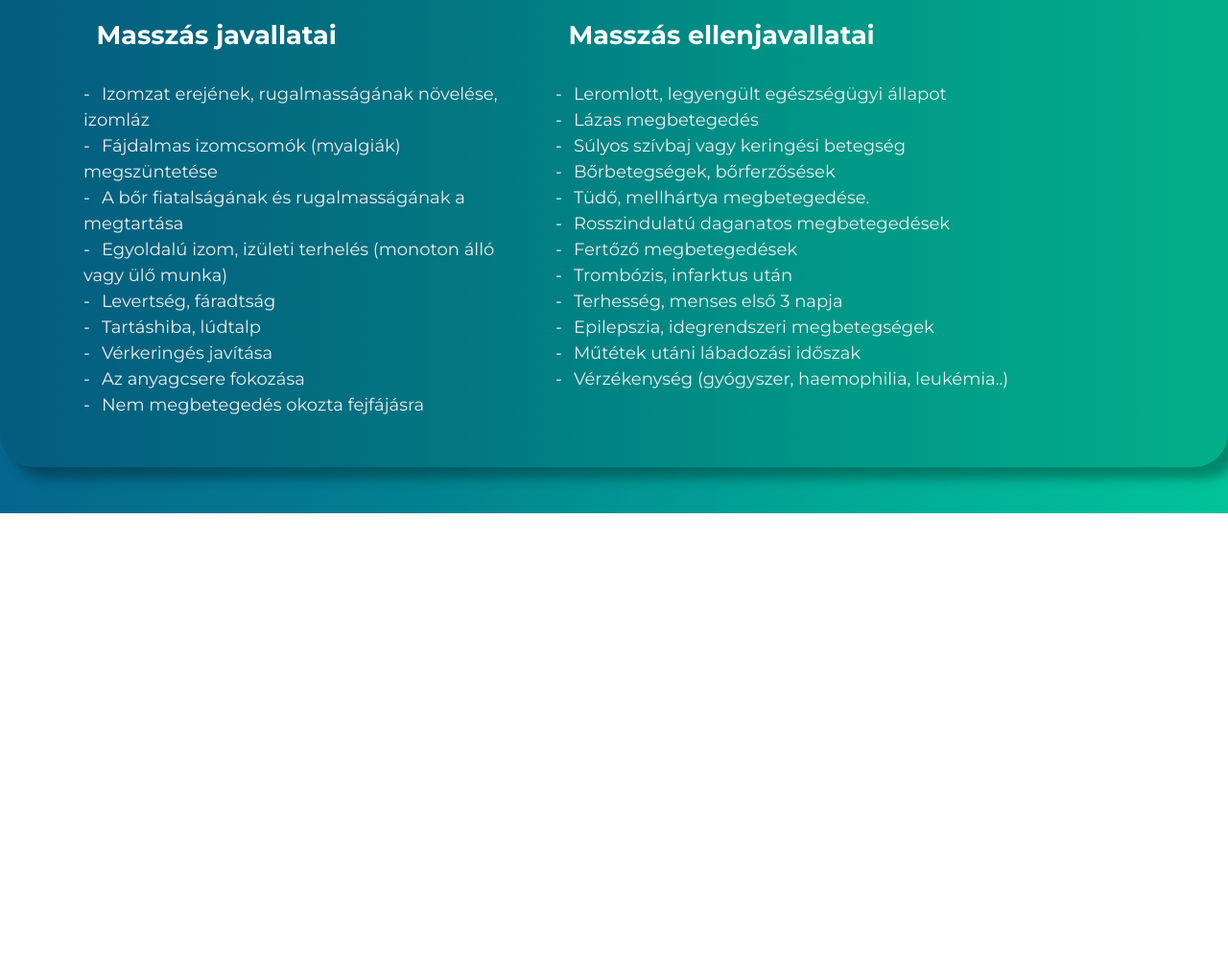
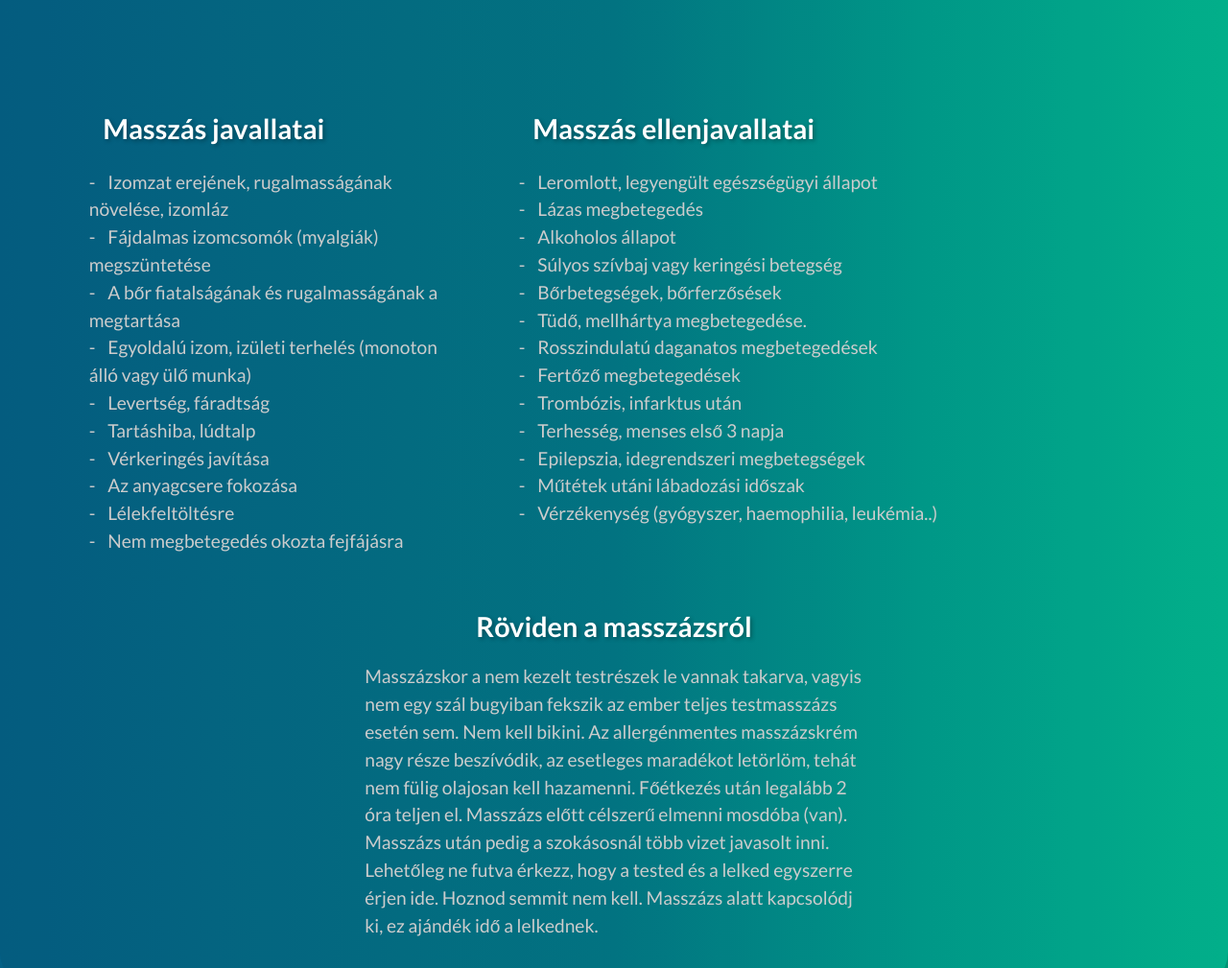
Before and after one commit to 0xBountyHunter/szigetmasszazs, a plain HTML site: page index.html in a window 1280 px wide. Shown: the part 1141-2150 px from the top of the page at 96% size. Before the commit the page ends 1676 px from the top, so only its background shows below. Drawn offline with nearby package versions, Linux system fonts and the light colour scheme.

Commit message:
Changed font-family, added better shadows for boxes and headings

```diff
--- a/css/main.scss
+++ b/css/main.scss
@@ -1,9 +1,9 @@
 :root {
     --color-white: #fff;
-    --color-grey: #eee;
+    --color-grey: #ccc;
     --color-highlight: #05668D;
     --color-black: #000;
-    --measure: 60ch;
+    --measure: 70ch;
     --ratio: 1.5;
     --s0: 1rem;
     --s1: calc(var(--s0)*var(--ratio));
@@ -16,8 +16,8 @@
   $bp-sm: 600px;
   $bp-md: 950px;
   $bp-lg: 1279px;
-  $bp-hg: 1650px;
-
+  $bp-hg: 2500px;
+  $text-shadow: 2px 2px 4px rgba(0, 0, 0, 0.3);
 
 
 
@@ -34,11 +34,15 @@
   }
 
   html {
-      font-size: 62.5%;
+      font-size: 60%;
       @media screen and (min-width: $bp-md) {
-          font-size: 75%;
+          font-size: 70%;
       }
+      @media screen and (min-width: $bp-lg) {
+        font-size: 80%;
+    }
       @media screen and (min-width: $bp-hg) {
+          font-size: 90%;
       }
   }
 
@@ -53,14 +57,11 @@
     background: linear-gradient(90deg, #05668D 0%, #028090 50%, #00A896 75%, #02C39A 100%);
     color: var(--color-white);
     overflow: visible;
-    font-family: 'Montserrat', sans-serif;
+    font-family: 'Lato', sans-serif;
     line-height: 1.5;
     margin: 0 auto;
     max-width: 1500px;
     padding-bottom: 4rem;
-    @media screen and (min-width: $bp-md) {
-        background: linear-gradient(90deg, #05668D 0%, #028090 33.33%, #00A896 67.77%, #02C39A 100%)
-    }
   }
 
   .header {
@@ -70,9 +71,10 @@
   .main {
     padding: 1rem;
     overflow: visible;
+    background: rgba(0, 0, 0, 0.1);
     @media screen and (min-width: $bp-sm) {
-        background: rgba(0, 0, 0, 0.1);
-        box-shadow: 1rem 1rem 1rem rgba(0, 0, 0, 0.3);
+
+        box-shadow: 2rem 2rem 4rem rgba(0, 0, 0, 0.3);
     }
 
     @media screen and (min-width: $bp-lg) {
@@ -90,28 +92,31 @@
         grid-template-areas:
         "main pic"
         "sec map"
-        "ind con";
+        "ind con"
+        "plus plus";
         grid-template-columns: 1fr 1fr;
         grid-template-rows: 1fr 1fr 1fr;
     }
   &__section {
-
+    justify-self: center;
+    align-self: center;
   }
 
   &__heading {
     font-size: var(--s3);
     line-height: 1.2;
     font-weight: 700;
-
+    text-shadow: $text-shadow;
     &--next {
         font-size: var(--s2);
         font-weight: 700;
+        text-shadow: $text-shadow;
     }
   }
 
 
   &__list {
-    margin: var(--s2) auto;
+    margin: var(--s1) auto;
     font-size: calc(var(--s1));
     color: var(--color-grey);
     &__group {
@@ -128,7 +133,7 @@
         &::before {
             content: "-";
             padding-right: var(--s0);
-            color: var(--color-white);
+            color: var(--color-grey);
         }
 
     &--time-price::before {
@@ -164,6 +169,7 @@
     text-decoration: none;
     color: var(--color-white);
     font-weight: 700;
+    text-shadow: $text-shadow;
   }
 
   .secondary__section {
@@ -176,6 +182,7 @@
       font-size: var(--s2);
       text-align: center;
       line-height: 1.25;
+      text-shadow: $text-shadow;
   }
 
   .cta, .tel--info {
@@ -199,8 +206,9 @@
       background: var(--color-white);
       border-radius: var(--s0);
       width: 30rem;
-      box-shadow: 4px 4px 4px rgba(0, 0, 0, 0.3);
-      transition: background .3s;
+      text-shadow: $text-shadow;
+      box-shadow: 4px 4px 8px rgba(0, 0, 0, 0.3);
+      transition: background .3s, box-shadow .3s, transform .3s;
   }
 
   .cta:hover,
@@ -214,8 +222,10 @@
     color: var(--color-white);
     background: #022634;
     border-radius: var(--s0);
+    text-shadow: $text-shadow;
+    transform: scale(1.2);
     width: 30rem;
-    box-shadow: 4px 4px 4px rgba(0, 0, 0, 0.3);
+    box-shadow: 6px 6px 12px rgba(0, 0, 0, 0.5);
   }
 
   .hidden {
@@ -236,7 +246,7 @@
           height: auto;
           width: calc(200px + 10vw);
           border-radius: var(--s0);
-          box-shadow: 4px 4px 4px rgba(0, 0, 0, 0.3);
+          box-shadow: 10px 10px 20px rgba(0, 0, 0, 0.3);
       }
   }
 
@@ -270,7 +280,7 @@
     .gmap_canvas {
     overflow: hidden;
     background: none !important;
-    box-shadow: 4px 4px 4px rgba(0, 0, 0, 0.3);
+    box-shadow: 10px 10px 20px rgba(0, 0, 0, 0.3);
     }
 
 .tertiary__section--1, .tertiary__section--2 {
@@ -280,4 +290,23 @@
 .tertiary__heading {
     margin-left: var(--s3);
     font-size: calc(var(--s2));
+    text-shadow: $text-shadow;
 }
+
+.tertiary__para {
+    margin-top: var(--s1);
+    font-size: var(--s1);
+    color: var(--color-grey);
+}
+
+.tertiary__section--3 {
+    padding-top: 3rem;
+    padding-bottom: 2rem;
+    max-width: (var(--measure));
+    grid-area: plus;
+    display: block;
+    @media screen and (min-width: $bp-md) {
+        margin: 0 auto;
+    }
+
+}
--- a/index.html
+++ b/index.html
@@ -5,7 +5,7 @@
     <meta name="viewport" content="width=device-width, initial-scale=1.0">
     <meta http-equiv="X-UA-Compatible" content="ie=edge">
     <link rel="stylesheet" href="css/main.css">
-    <link href="https://fonts.googleapis.com/css?family=Montserrat:400,700&display=swap" rel="stylesheet">
+    <link href="https://fonts.googleapis.com/css?family=Lato:400,700&display=swap" rel="stylesheet">
     <title>Sziget Masszázs Győr</title>
 </head>
 <body>
@@ -54,6 +54,7 @@
             <div class="mapouter"><div class="gmap_canvas"><iframe class="mapinner" width="300" height="300" id="gmap_canvas" src="https://maps.google.com/maps?q=Gy%C5%91r%20ak%C3%A1c%20t%C3%A9r%209&t=&z=13&ie=UTF8&iwloc=&output=embed" frameborder="0" scrolling="no" marginheight="0" marginwidth="0"></iframe></div></div>
         </section>
         <section class="tertiary__section--1">
+
             <h2 class="tertiary__heading">Masszás javallatai</h2>
                 <ul class="main__list">
                     <li class="main__list__item">Izomzat erejének, rugalmasságának növelése, izomláz</li>
@@ -64,6 +65,7 @@
                     <li class="main__list__item">Tartáshiba, lúdtalp</li>
                     <li class="main__list__item">Vérkeringés javítása</li>
                     <li class="main__list__item">Az anyagcsere fokozása</li>
+                    <li class="main__list__item">Lélekfeltöltésre</li>
                     <li class="main__list__item">Nem megbetegedés okozta fejfájásra</li>
                 </ul>
             </section>
@@ -72,6 +74,7 @@
                 <ul class="main__list">
                     <li class="main__list__item">Leromlott, legyengült egészségügyi állapot</li>
                     <li class="main__list__item">Lázas megbetegedés</li>
+                    <li class="main__list__item">Alkoholos állapot</li>
                     <li class="main__list__item">Súlyos szívbaj vagy keringési betegség</li>
                     <li class="main__list__item">Bőrbetegségek, bőrferzősések</li>
                     <li class="main__list__item">Tüdő, mellhártya megbetegedése.</li>
@@ -85,6 +88,12 @@
 
                 </ul>
         </section>
+        <section class="tertiary__section--3">
+            <h2 class="secondary__heading">Röviden a masszázsról</h2><p class="tertiary__para">
+                    Masszázskor a nem kezelt testrészek le vannak takarva, vagyis nem egy szál bugyiban fekszik az ember teljes testmasszázs esetén sem. Nem kell bikini.
+                     Az allergénmentes masszázskrém nagy része beszívódik, az esetleges maradékot letörlöm, tehát nem fülig olajosan kell hazamenni. Főétkezés után legalább 2 óra teljen el. Masszázs  előtt célszerű elmenni mosdóba (van).
+                     Masszázs után pedig a szokásosnál több vizet javasolt inni. Lehetőleg ne futva érkezz, hogy a tested és a lelked egyszerre érjen ide. Hoznod semmit nem kell. Masszázs alatt kapcsolódj ki, ez ajándék idő a lelkednek.</p>
+        </section>
     </main>
     <script src="https://cdnjs.cloudflare.com/ajax/libs/gsap/2.1.3/plugins/CSSPlugin.min.js"></script>
     <script src="https://cdnjs.cloudflare.com/ajax/libs/gsap/2.1.3/easing/EasePack.min.js"></script>
```
Also changed, not shown: css/main.css, img/design/new-section.png (added), 1 other file.
